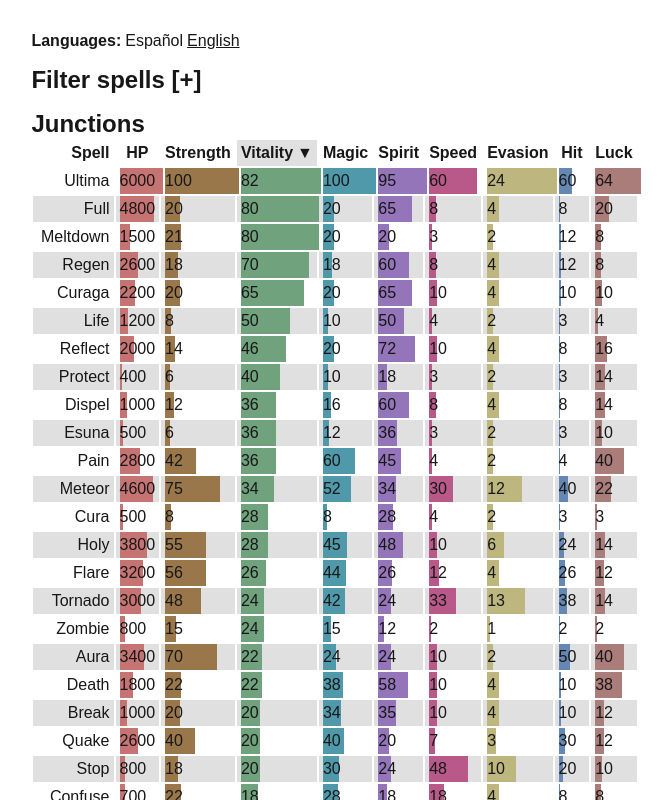
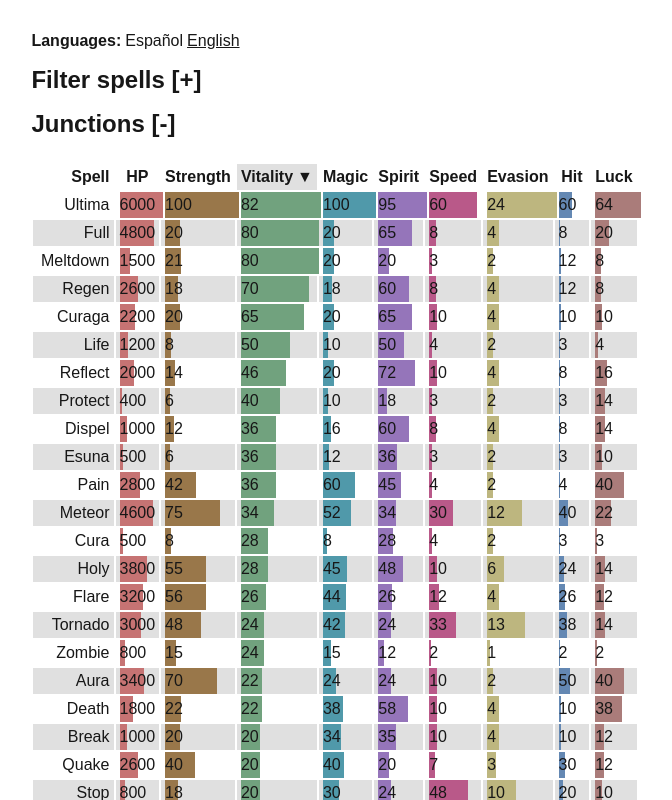
Before and after one commit to Sumolari/ff8-utils, a Next.js app: page /en/junctions in a window 1280 px wide. Shown: the top 800 px of the page, without its empty margins (305-977 px from the left). Built offline with nearby package versions, Linux system fonts and the light colour scheme.

Commit message:
Allow toggling junctions table

```diff
--- a/src/app/[lang]/junctions/page.module.css
+++ b/src/app/[lang]/junctions/page.module.css
@@ -12,3 +12,12 @@
     }
   }
 }
+
+.title {
+  cursor: pointer;
+  margin-bottom: 1em;
+
+  &:hover {
+    text-decoration: underline;
+  }
+}
--- a/src/app/[lang]/junctions/page.tsx
+++ b/src/app/[lang]/junctions/page.tsx
@@ -39,6 +39,8 @@
       order,
     });
   };
+
+  const [isJuctionsTableOpen, setIsJuctionsTableOpen] = useState(true);
 
   const maximumStatValue = filteredSpells
     .map((spell) => magic[spell as keyof typeof magic])
@@ -87,6 +89,23 @@
       </tr>
     ));
 
+  const { junctionsTable, junctionsTableSuffix } = isJuctionsTableOpen
+    ? {
+        junctionsTable: (
+          <table className={styles.root}>
+            <thead>
+              <tr>
+                <th align="right">{t('JuctionsTable.spell')}</th>
+                {headerCells}
+              </tr>
+            </thead>
+            <tbody>{spellRows}</tbody>
+          </table>
+        ),
+        junctionsTableSuffix: '-',
+      }
+    : { junctionsTable: null, junctionsTableSuffix: '+' };
+
   return (
     <>
       <SpellFilter
@@ -96,16 +115,15 @@
           setSelectedSpells(newSelectedSpells);
         }}
       />
-      <h2>{t('JuctionsTable.title')}</h2>
-      <table className={styles.root}>
-        <thead>
-          <tr>
-            <th align="right">{t('JuctionsTable.spell')}</th>
-            {headerCells}
-          </tr>
-        </thead>
-        <tbody>{spellRows}</tbody>
-      </table>
+      <h2
+        className={styles.title}
+        onClick={() => {
+          setIsJuctionsTableOpen(!isJuctionsTableOpen);
+        }}
+      >
+        {t('JuctionsTable.title')} [{junctionsTableSuffix}]
+      </h2>
+      {junctionsTable}
     </>
   );
 }
```
